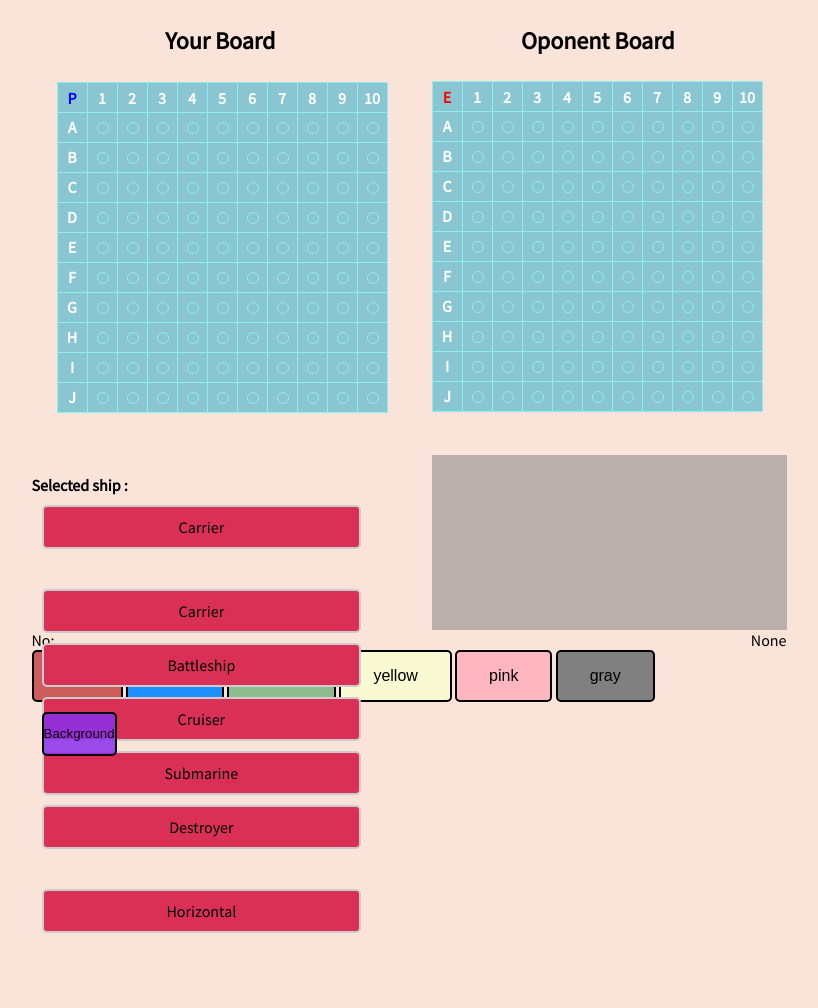
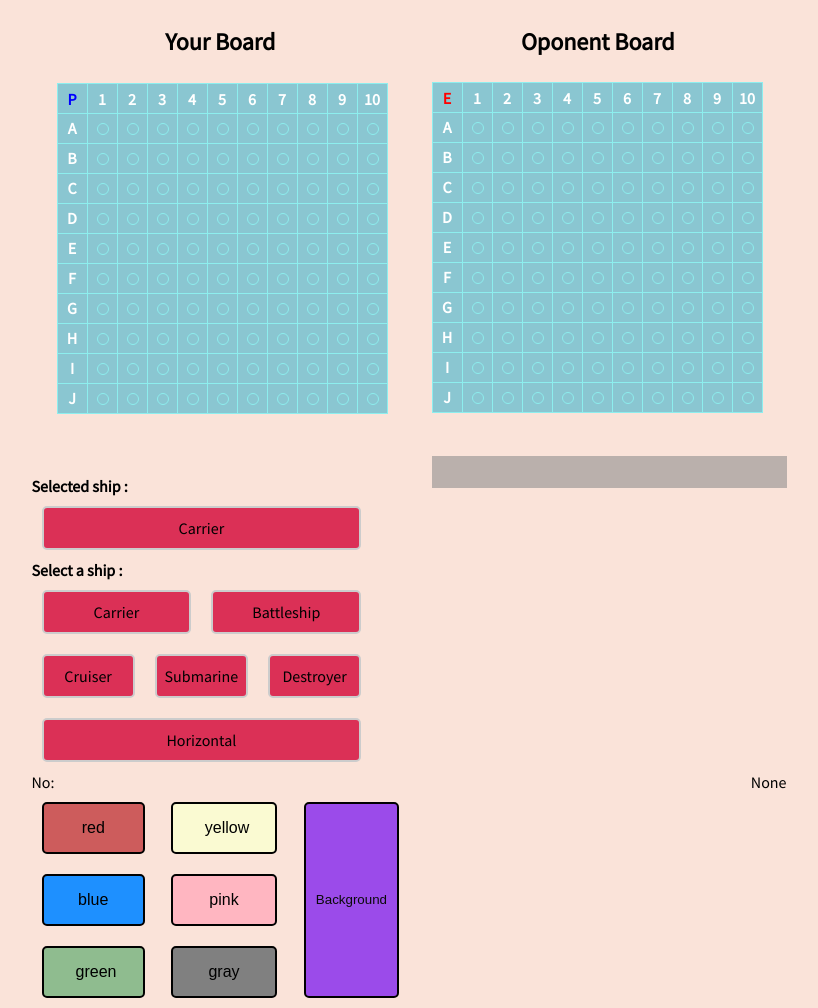
Before and after one commit to klaudiamarciniakk/Project-SCRUM, a Flask app: page / in a window 1280 px wide. Shown: the whole page, without its empty margins (231-1049 px from the left). Before the commit the page ends 933 px from the top, so only its background shows below. Run offline with Flask 2, Linux system fonts and the light colour scheme; some libraries are stand-ins or nearby versions.

Commit message:
edytowano akrusz stylow z mysla o przyciskach

```diff
--- a/css/battleship.css
+++ b/css/battleship.css
@@ -15,7 +15,7 @@ html {
   width: 755px;
   height: 800px;
   margin: auto;
-
+  padding-top: 1px;
 }
 
 .board {
@@ -130,8 +130,6 @@ html {
 
 .panel {
   width: 755px;
-  height: 175px;
-
 }
 
 .topPanel {
@@ -140,7 +138,14 @@ html {
   display: inline-block;
 }
 
-.bottomPanel {
+.SelectShips {
+  width: 100%;
+  display: flex;
+  justify-content: center;
+}
+
+.bShip {
+  width: 50%;
 
 }
 
@@ -275,6 +280,22 @@ html {
   -moz-animation-fill-mode: none;
 
 }
+
+.container1 {
+  display: flex;
+  width: 50%;
+}
+
+.switches {
+  justify-content: center;
+  flex-flow: column-reverse;
+}
+
+.background {
+  margin: auto;
+  padding: 10px;
+}
+
 .colorbutton {
   position: relative;
   display: block;
@@ -303,6 +324,8 @@ html {
   text-decoration: none;
   display: inline-block;
   font-size: 16px;
+  width: 80%;
+  margin: 10px;
 }
 
 
--- a/templates/index.html
+++ b/templates/index.html
@@ -30,13 +30,16 @@
           <br/>
           <h4>  Selected ship :</h4>
           <div class='buttons ship'>Carrier</div>
-          <br/>
-          <div class='buttons ship1'>Carrier</div>
-          <div class='buttons ship2'>Battleship</div>
-          <div class='buttons ship3'>Cruiser</div>
-          <div class='buttons ship4'>Submarine</div>
-          <div class='buttons ship5'>Destroyer</div>
-          <br/>
+          <h4> Select a ship : </h4>
+          <div class="SelectShips">
+            <div class='buttons bShip ship1'>Carrier</div>
+            <div class='buttons bShip ship2'>Battleship</div>
+          </div>
+          <div class="SelectShips">
+            <div class='buttons bShip ship3'>Cruiser</div>
+            <div class='buttons bShip ship4'>Submarine</div>
+            <div class='buttons bShip ship5'>Destroyer</div>
+          </div>
           <div class='buttons orientation'>Horizontal</div>
         </div>
       </div>
@@ -48,13 +51,16 @@
       <div class="gameid">None</div>
     </div>
     <div class="container1">
+      <div class="switches">
         <button class="button red"  style="background-color: indianred"    > red</button>
         <button class="button blue"  style="background-color: dodgerblue"> blue</button>
         <button class="button green"  style="background-color: darkseagreen"> green</button>
+      </div>
+      <div class="switches">
         <button class="button yellow"  style="background-color: lightgoldenrodyellow"> yellow</button>
         <button class="button pink"  style="background-color: lightpink">pink</button>
         <button class="button gray"  style="background-color: gray">gray</button>
-
+      </div>
       <button class="colorbutton background" >Background</button>
   </div>
   </div>
```
Lines whose indentation alone changed are shown as unchanged.
